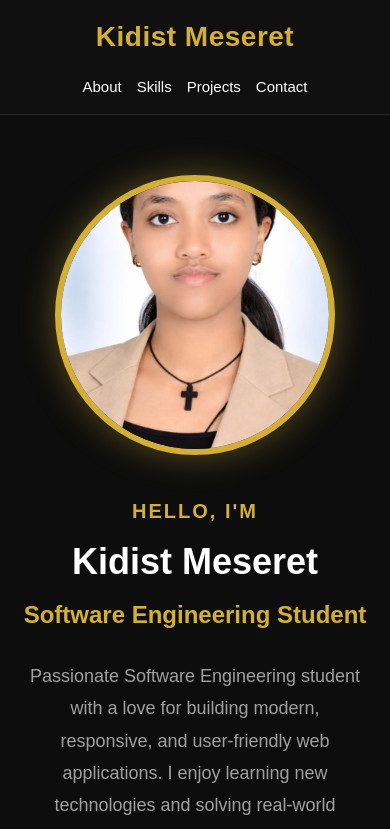
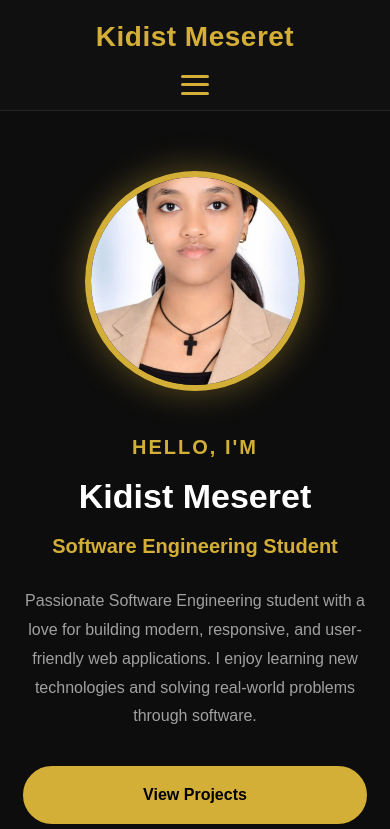
Before and after one commit to kidistm03/portifolio, a React (Vite) app: page / in a window 390 px wide. Shown: the top 829 px of the page. Built offline with nearby package versions, Linux system fonts and the light colour scheme.

Commit message:
update style.css and navbar.jsx

```diff
--- a/src/components/Navbar.jsx
+++ b/src/components/Navbar.jsx
@@ -1,12 +1,33 @@
+import { useState } from 'react';
+
 export default function Navbar() {
+  const [isOpen, setIsOpen] = useState(false);
+
+  const toggleMenu = () => {
+    setIsOpen(!isOpen);
+  };
+
   return (
     <nav className="navbar">
       <h2>Kidist Meseret</h2>
-      <div className="nav-links">
-        <a href="#about">About</a>
-        <a href="#skills">Skills</a>
-        <a href="#projects">Projects</a>
-        <a href="#contact">Contact</a>
+
+
+      <button
+        className={`hamburger ${isOpen ? 'active' : ''}`}
+        onClick={toggleMenu}
+        aria-label="Toggle Navigation"
+      >
+        <span className="bar"></span>
+        <span className="bar"></span>
+        <span className="bar"></span>
+      </button>
+
+      {/* Nav Links */}
+      <div className={`nav-links ${isOpen ? 'open' : ''}`}>
+        <a href="#about" onClick={() => setIsOpen(false)}>About</a>
+        <a href="#skills" onClick={() => setIsOpen(false)}>Skills</a>
+        <a href="#projects" onClick={() => setIsOpen(false)}>Projects</a>
+        <a href="#contact" onClick={() => setIsOpen(false)}>Contact</a>
       </div>
     </nav>
   );
--- a/src/styles/style.css
+++ b/src/styles/style.css
@@ -1,6 +1,4 @@
-/* ==========================================================================
-   1. Global Variables & Base Reset
-   ========================================================================== */
+
 :root {
   --primary-gold: #d4af37;
   --primary-gold-hover: #f3c83e;
@@ -58,9 +56,6 @@ section {
   border-radius: 2px;
 }
 
-/* ==========================================================================
-   2. Navbar Component
-   ========================================================================== */
 .navbar {
   position: sticky;
   top: 0;
@@ -81,10 +76,14 @@ section {
   letter-spacing: 0.5px;
 }
 
+.nav-links {
+  display: flex;
+  gap: 30px;
+}
+
 .nav-links a {
   color: var(--text-white);
   text-decoration: none;
-  margin-left: 35px;
   font-size: 17px;
   font-weight: 500;
   transition: color var(--transition-fast);
@@ -94,9 +93,6 @@ section {
   color: var(--primary-gold);
 }
 
-/* ==========================================================================
-   3. Hero Component
-   ========================================================================== */
 .hero {
   min-height: 90vh;
   background-color: var(--bg-dark);
@@ -212,9 +208,6 @@ section {
   box-shadow: 0 0 50px rgba(212, 175, 55, 0.65);
 }
 
-/* ==========================================================================
-   4. About Component
-   ========================================================================== */
 .about {
   background-color: #111111;
   border-top: 1px solid var(--border-color);
@@ -228,10 +221,6 @@ section {
   max-width: 800px;
   line-height: 1.8;
 }
-
-/* ==========================================================================
-   5. Skills & SkillCard Components
-   ========================================================================== */
 .skills-grid {
   display: grid;
   grid-template-columns: repeat(auto-fill, minmax(140px, 1fr));
@@ -264,12 +253,9 @@ section {
   color: var(--primary-gold);
 }
 
-/* ==========================================================================
-   6. Projects & ProjectCard Components
-   ========================================================================== */
 .projects-grid {
   display: grid;
-  grid-template-columns: repeat(auto-fit, minmax(320px, 1fr));
+  grid-template-columns: repeat(auto-fit, minmax(280px, 1fr));
   gap: 30px;
   margin-top: 20px;
 }
@@ -313,7 +299,8 @@ section {
   display: flex;
   flex-wrap: wrap;
   gap: 8px;
-  margin-top: auto;
+  margin-top: 15px;
+  margin-bottom: 20px;
 }
 
 .project-tech span {
@@ -328,9 +315,30 @@ section {
   letter-spacing: 0.5px;
 }
 
-/* ==========================================================================
-   7. Contact Component
-   ========================================================================== */
+/* Project Action Links (Live & GitHub) */
+.project-links {
+  display: flex;
+  gap: 15px;
+  margin-top: auto;
+}
+
+.project-links a {
+  display: inline-block;
+  color: var(--primary-gold);
+  text-decoration: none;
+  font-size: 14px;
+  font-weight: bold;
+  padding: 8px 18px;
+  border: 1px solid var(--primary-gold);
+  border-radius: 6px;
+  transition: all var(--transition-fast);
+}
+
+.project-links a:hover {
+  background-color: var(--primary-gold);
+  color: #000000;
+}
+
 .contact {
   background-color: #111111;
   border-top: 1px solid var(--border-color);
@@ -372,9 +380,6 @@ section {
   box-shadow: 0 5px 15px rgba(212, 175, 55, 0.2);
 }
 
-/* ==========================================================================
-   8. Footer Component
-   ========================================================================== */
 .footer {
   text-align: center;
   padding: 30px 10%;
@@ -384,12 +389,15 @@ section {
   border-top: 1px solid var(--border-color);
 }
 
-/* ==========================================================================
-   9. Media Queries (Responsive Layouts)
-   ========================================================================== */
+
+/* Tablets & Small Laptops (under 992px) */
 @media (max-width: 992px) {
   section {
     padding: 70px 6%;
+  }
+
+  .navbar {
+    padding: 18px 6%;
   }
 
   .hero {
@@ -421,27 +429,49 @@ section {
   }
 }
 
+/* Mobile Devices (under 600px) */
 @media (max-width: 600px) {
+  section {
+    padding: 50px 5%;
+  }
+
+  .section-title {
+    font-size: 28px;
+    margin-bottom: 30px;
+  }
+
   .navbar {
     flex-direction: column;
     gap: 15px;
     padding: 15px 5%;
+    text-align: center;
   }
 
   .nav-links {
-    display: flex;
+    gap: 15px;
     flex-wrap: wrap;
     justify-content: center;
-    gap: 15px;
   }
 
   .nav-links a {
-    margin-left: 0;
     font-size: 15px;
   }
 
   .hero h1 {
-    font-size: 36px;
+    font-size: 34px;
+  }
+
+  .hero h2 {
+    font-size: 20px;
+  }
+
+  .intro {
+    font-size: 16px;
+  }
+
+  .hero-image img {
+    width: 220px;
+    height: 220px;
   }
 
   .buttons {
@@ -454,34 +484,99 @@ section {
     width: 100%;
   }
 
+  .skills-grid {
+    grid-template-columns: repeat(auto-fill, minmax(110px, 1fr));
+    gap: 12px;
+  }
+
+  .projects-grid {
+    grid-template-columns: 1fr;
+  }
+
+  .project-card {
+    padding: 20px;
+  }
+
+  .project-links {
+    flex-direction: column;
+    gap: 10px;
+  }
+
+  .project-links a {
+    text-align: center;
+    width: 100%;
+  }
+
   .contact-links {
     flex-direction: column;
+    gap: 12px;
   }
 
   .contact-links a {
     text-align: center;
   }
 }
-/* Container spacing for project card links */
-.project-links {
-  display: flex;
-  gap: 15px; /* Adds space between the links */
-  margin-top: 15px; /* Adds space above the links */
+
+
+/* Hide hamburger button by default on desktop */
+.hamburger {
+  display: none;
+  background: transparent;
+  border: none;
+  cursor: pointer;
+  flex-direction: column;
+  justify-content: space-between;
+  width: 28px;
+  height: 20px;
+  padding: 0;
+  z-index: 1001;
 }
 
-/* Optional styling to make them look like buttons matching your gold theme */
-.project-links a {
-  color: var(--primary-gold);
-  text-decoration: none;
-  font-size: 14px;
-  font-weight: bold;
-  padding: 6px 14px;
-  border: 1px solid var(--primary-gold);
-  border-radius: 6px;
+.hamburger .bar {
+  height: 3px;
+  width: 100%;
+  background-color: var(--primary-gold);
+  border-radius: 2px;
   transition: all var(--transition-fast);
 }
 
-.project-links a:hover {
-  background-color: var(--primary-gold);
-  color: #000000;
+/* Transform bars to an 'X' icon when active */
+.hamburger.active .bar:nth-child(1) {
+  transform: translateY(8px) rotate(45deg);
 }
+
+.hamburger.active .bar:nth-child(2) {
+  opacity: 0;
+}
+
+.hamburger.active .bar:nth-child(3) {
+  transform: translateY(-9px) rotate(-45deg);
+}
+
+/* Mobile Media Query for Navigation */
+@media (max-width: 600px) {
+  .hamburger {
+    display: flex; /* Show hamburger button on mobile */
+  }
+
+  .nav-links {
+    position: absolute;
+    top: 100%;
+    left: 0;
+    width: 100%;
+    background-color: var(--bg-navbar);
+    border-bottom: 1px solid var(--border-color);
+    flex-direction: column;
+    align-items: center;
+    padding: 20px 0;
+    gap: 20px;
+
+    /* Hide menu by default */
+    display: none;
+  }
+
+
+  .nav-links.open {
+    display: flex;
+  }
+}
```
